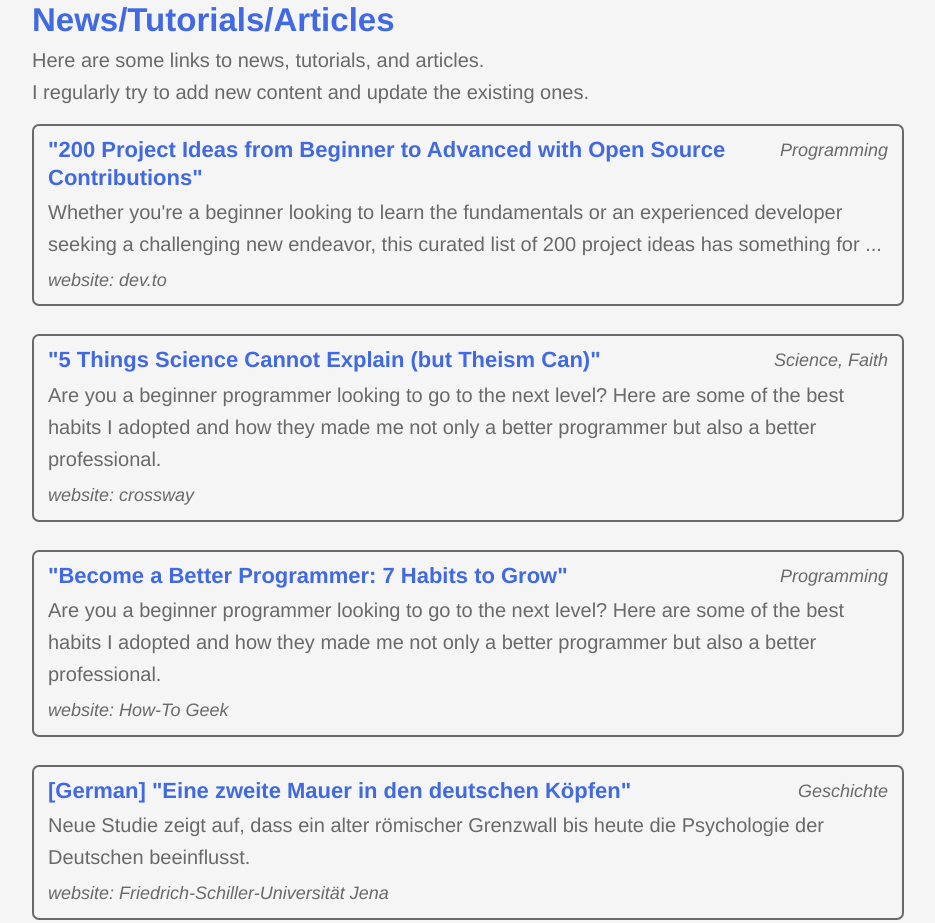
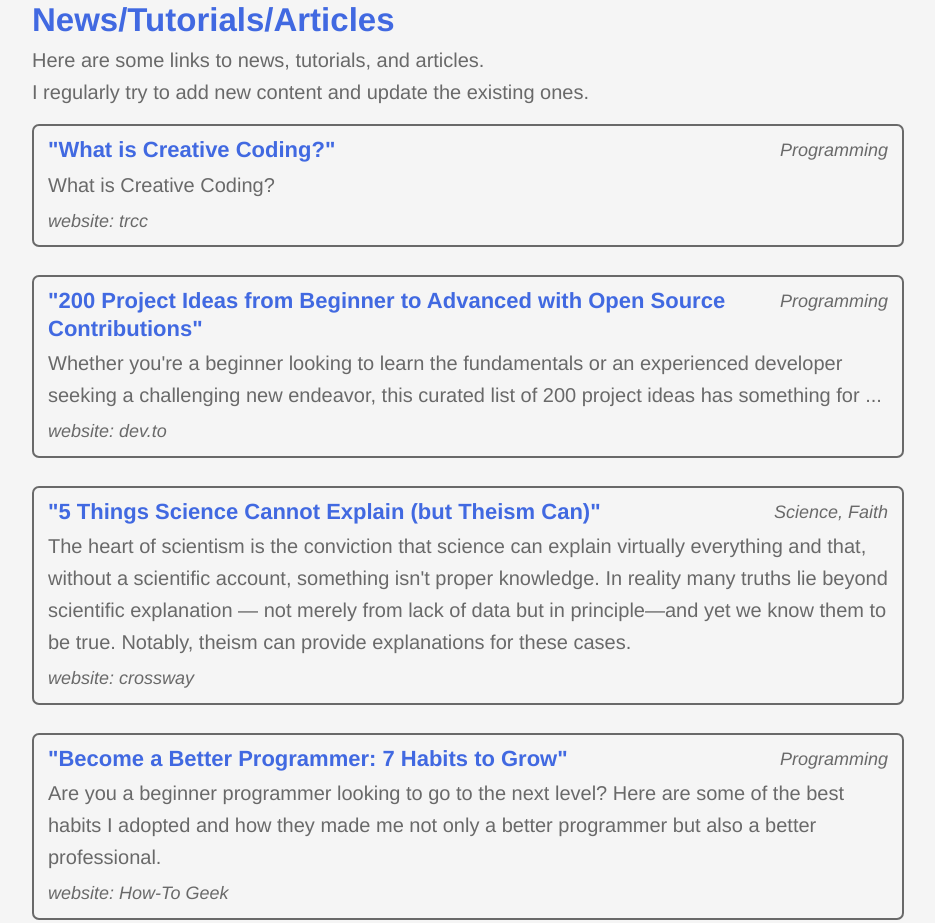
Before and after one commit to em-ge/emilgerlach.com, a plain HTML site: page templates/index_blog.html in a window 1280 px wide. Shown: the part 1600-2523 px from the top of the page, without its empty margins (88-1023 px from the left). Drawn offline with Linux system fonts and the light colour scheme.

Commit message:
wording, creative coding article

```diff
--- a/templates/index_blog.html
+++ b/templates/index_blog.html
@@ -210,6 +210,22 @@
         I regularly try to add new content and update the existing ones.
       </p>
       <div class="n-t-a">  <!--n-t-a =  News/Tutorials/Articles-->
+        <a class="n-t-a-container" href="https://timrodenbroeker.de/what-is-creative-coding/" target="_blank">
+          <div class="n-t-a-top-container">
+            <div class="n-t-a-heading">
+              "What is Creative Coding?"
+            </div>
+            <div class="n-t-a-topic">
+              Programming
+            </div>
+          </div>
+          <div class="n-t-a-descr">
+            What is Creative Coding?
+          </div>
+          <div class="n-t-a-website">
+            website: trcc
+          </div>
+        </a>
         <a class="n-t-a-container" href="https://dev.to/kishansheth/200-project-ideas-from-beginner-to-advanced-with-open-source-contributions-3g6a?ref=dailydev" target="_blank">
           <div class="n-t-a-top-container">
             <div class="n-t-a-heading">
@@ -238,9 +254,10 @@
             </div>
           </div>
           <div class="n-t-a-descr">
-            Are you a beginner programmer looking to go to the next level?
-            Here are some of the best habits I adopted and how they made me
-            not only a better programmer but also a better professional.
+            The heart of scientism is the conviction that science can explain virtually everything and that,
+            without a scientific account, something isn't proper knowledge. In reality many truths lie beyond scientific
+            explanation — not merely from lack of data but in principle—and yet we know them to be true.
+            Notably, theism can provide explanations for these cases.
           </div>
           <div class="n-t-a-website">
             website: crossway
```
Also changed, not shown: templates/index.html (+3 -2 lines), 1 other file.
